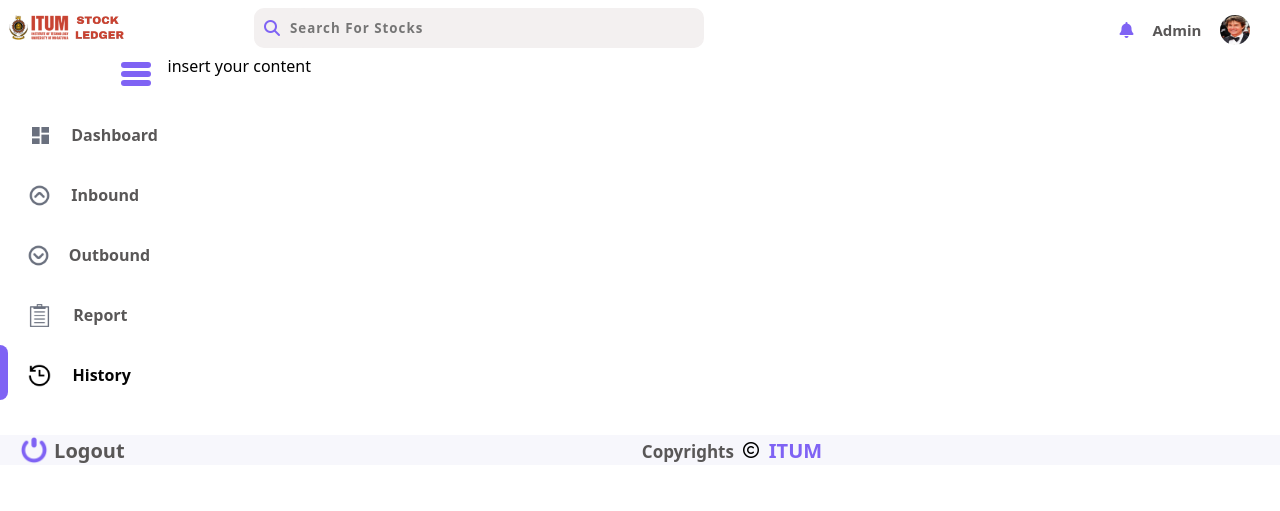
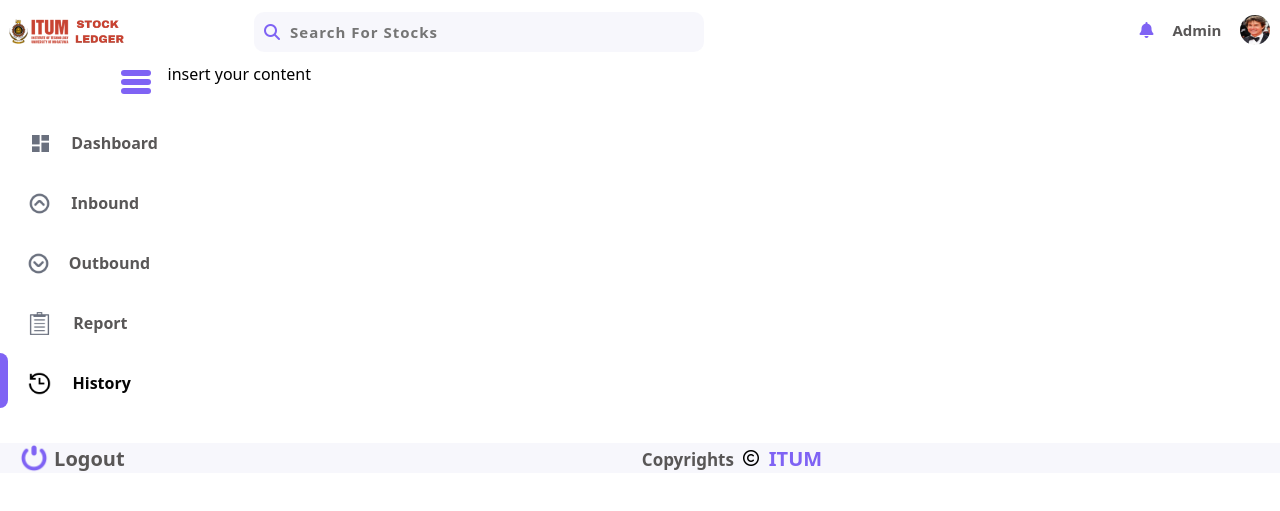
Before and after one commit to tharsikan1999/Stock-Ledger, a PHP site: page /Dashboard/History.html in a window 1280 px wide. Shown: the top 511 px of the page. Run offline with PHP 8.4, Linux system fonts and the light colour scheme.

Commit message:
Update Style.css

```diff
--- a/Front End/Dashboard/Style.css
+++ b/Front End/Dashboard/Style.css
@@ -83,6 +83,7 @@
     min-width: 100%;
     display: flex;
     line-height: 60px;
+    justify-content: space-between;
 
 
 
@@ -106,64 +107,10 @@
 }
 
 
-.search-form {
-
-    width: 50px;
-    display: flex;
-    background-color: #f3f0f0;
-    height: 40px;
-    width: 450px;
-    cursor: pointer;
-    border-radius: 10px;
-    overflow: hidden;
-
-
-}
-.search-icon {
-    height: 30px;
-    width: 40px;
-    margin: 4px 5px 0 0;
-
-
-}
-.search-button {
-    border: none;
-    border-radius: 15px;
-    background-color: #f3f0f0;
-    outline: none;
-
-
-    letter-spacing: 1px;
-    width: 450px;
-    height: 40px;
-    margin: 0 0 0 10px;
-    font-weight: 600;
-
-
-
-
-}
-.search-form:hover {
-
-    border: 3px solid #8063f469
-
-
-}
-
-.fa-search {
-    margin: 12px 0 0 10px;
-}
-
-
-.fa-search {
-    height: 40px;
-}
 
 .right-dash {
     display: flex;
-    right: 20px;
     float: right;
-    position: absolute;
     min-width: 150px;
     justify-content: space-around;
     align-items: center;
@@ -802,6 +749,59 @@
 
 }
 
+.search-form {
+
+    width: 50px;
+    display: flex;
+    background: #d4d0ec2e;
+    height: 40px;
+    width: 450px;
+    cursor: pointer;
+    border-radius: 10px;
+
+
+}
+.search-icon {
+    height: 30px;
+    width: 40px;
+    margin: 4px 5px 0 0;
+
+
+}
+.search-button {
+    border: none;
+    border-radius: 15px;
+    outline: none;
+    letter-spacing: 1px;
+    width: 450px;
+    height: 40px;
+    margin: 0 0 0 10px;
+    font-weight: 600;
+    background: #d4d0ec00;
+    font-size: 15px;
+
+
+
+
+}
+.search-form:hover {
+
+    border: 2px solid #6a48f1;
+
+
+}
+
+.fa-search {
+    margin: 12px 0 0 10px;
+    color: #6a48f1;
+}
+
+
+.fa-search {
+    height: 40px;
+}
+
+
 
 
 /*--- tabels ---- */
@@ -1008,10 +1008,6 @@ table .table-total-cost {
 }
 
 
-
-
-
-
 .user-profile {
     display: flex;
     justify-content: space-evenly;
@@ -1045,7 +1041,7 @@ table .table-total-cost {
 .footer {
     display: flex;
     background: #d4d0ec2e;
-    margin: 30px 0;
+    margin: 30px 0 0 0;
 
 }
 .footer a {
```
